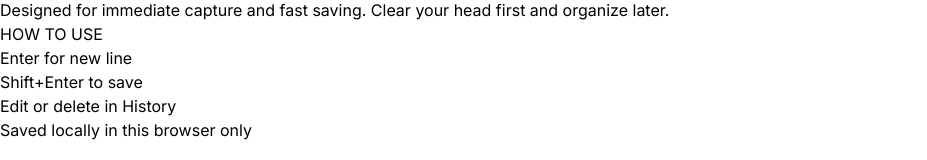
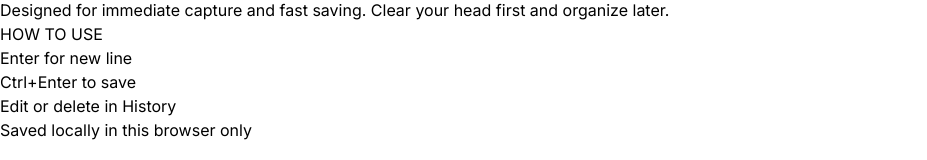
Before and after one commit to RitaStar1128/tatac, a React (Vite) app in the folder client/: page / in a window 1280 px wide. Shown: the part 566-726 px from the top of the page, without its empty margins (0-927 px from the left). Built offline with nearby package versions, Linux system fonts and the light colour scheme.

Commit message:
PCでの保存操作をShift+EnterからCtrl+Enterに変更し、関連するコメントを更新

```diff
--- a/client/src/contexts/LanguageContext.tsx
+++ b/client/src/contexts/LanguageContext.tsx
@@ -34,7 +34,7 @@ const translations: Translations = {
   },
   aboutUsageTitle: { ja: "使い方", en: "HOW TO USE" },
   aboutPcBullet1: { ja: "Enterで改行", en: "Enter for new line" },
-  aboutPcBullet2: { ja: "Shift+Enterで保存", en: "Shift+Enter to save" },
+  aboutPcBullet2: { ja: "Ctrl+Enterで保存", en: "Ctrl+Enter to save" },
   aboutPcBullet3: { ja: "履歴で編集・削除", en: "Edit or delete in History" },
   aboutPcBullet4: { ja: "記録は端末内のローカル保存のみ", en: "Saved locally in this browser only" },
   aboutMobileBullet1: { ja: "Enterで改行", en: "Enter for new line" },
--- a/client/src/pages/Edit.tsx
+++ b/client/src/pages/Edit.tsx
@@ -98,9 +98,9 @@ export default function Edit() {
   const handleKeyDown = (e: React.KeyboardEvent) => {
     if (isMobile) return;
 
-    // PC: Shift+Enter to save, Enter for new line
+    // PC: Ctrl+Enter to save, Enter for new line
     if (e.key === "Enter") {
-      if (e.shiftKey) {
+      if (e.ctrlKey) {
         e.preventDefault();
         if (pendingEnterRef.current) return;
 
--- a/client/src/pages/Home.tsx
+++ b/client/src/pages/Home.tsx
@@ -89,10 +89,10 @@ export default function Home() {
       return;
     }
 
-    // PC: Shift+Enter to save, Enter for new line
+    // PC: Ctrl+Enter to save, Enter for new line
     if (e.key === "Enter") {
-      if (e.shiftKey) {
-        // Shift+Enter: Save
+      if (e.ctrlKey) {
+        // Ctrl+Enter: Save
         e.preventDefault();
 
         // Prevent accidental double saves or rapid firing
```
